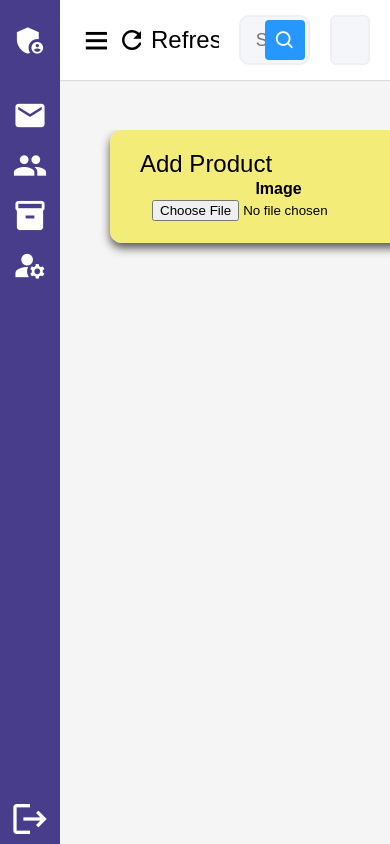
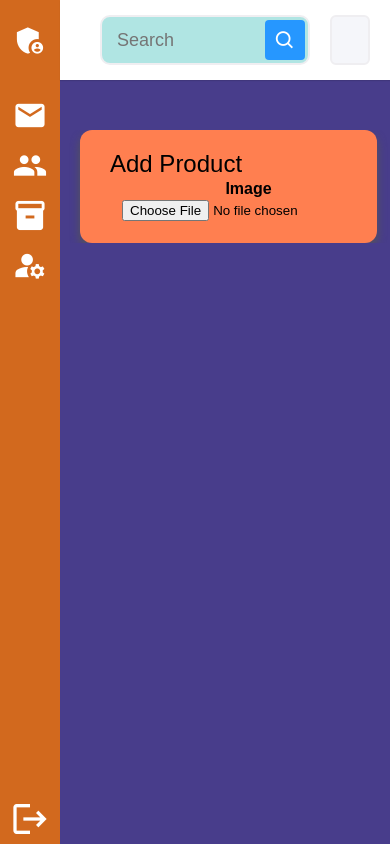
Before and after one commit to The-ARJ/FlipBook, a Django app: page /add in a window 390 px wide. Run offline with Django 4.2, Linux system fonts and the light colour scheme.

```diff
--- a/static/css/dashboard.css
+++ b/static/css/dashboard.css
@@ -8,16 +8,18 @@
 html, body {
    height: 100%;
    margin: 0em;
+  background-color: darkslateblue;
 }
 #outerDivWrapper, #outerDiv {
    height: 100%;
    margin: 0em;
+
 }
 .sidebar{
   position: fixed;
   height: 100%;
   width: 240px;
-  background: darkslateblue;
+  background: chocolate;
   transition: all 0.5s ease;
 }
 .sidebar.active{
@@ -86,7 +88,7 @@ html, body {
 }
 .home-section{
   position: relative;
-  background: #f5f5f5;
+  background: darkslateblue;
   min-height: 100vh;
   width: calc(100% - 240px);
   left: 240px;
@@ -100,7 +102,7 @@ html, body {
   display: flex;
   justify-content: space-between;
   height: 80px;
-  background: #fff;
+  background: white;
   align-items: center;
   position: fixed;
   width: calc(100% - 240px);
@@ -121,7 +123,8 @@ html, body {
   font-weight: 500;  cursor: pointer;
 
 
-}.home-section nav .sidebar-button a {
+}
+.home-section nav .sidebar-button a {
   display: flex;
   align-items: center;
   font-size: 24px;
@@ -133,7 +136,9 @@ color: greenyellow;
 }
 
 
+
 nav .sidebar-button i{
+
   font-size: 35px;
   margin-right: 10px;
 }
@@ -141,7 +146,7 @@ nav .sidebar-button i{
   position: relative;
   height: 50px;
   max-width: 550px;
-  width: 30%;
+  width: 60%;
   margin: 0 20px;
 }
 
@@ -149,7 +154,7 @@ nav .search-box input{
   height: 100%;
   width: 100%;
   outline: none;
-  background: #F5F6FA;
+  background: #b0e5e3;
   border: 2px solid #EFEEF1;
   border-radius: 10px;
   font-size: 18px;
@@ -168,8 +173,7 @@ nav .search-box .bx-search{
   text-align: center;
   color: #fff;
   font-size: 22px;
-    cursor: pointer;
-
+  cursor: pointer;
 }
 .home-section nav .profile-details{
   display: flex;
@@ -288,7 +292,7 @@ nav .profile-details i{
 /* left box */
 .home-content .sales-boxes .recent-sales{
   width: 100%;
-  background: #f3ec78;
+  background:coral;
   padding: 20px 30px;
   margin: 0 50px;
   border-radius: 12px;
@@ -474,10 +478,31 @@ th{
 }
 @media (max-width: 550px) {
   .overview-boxes .box{
-    width: 100%;
+    width: 10%;
     margin-bottom: 15px;
   }
   .sidebar.active ~ .home-section nav .profile-details{
-    display: none;
+
   }
+
+  .home-content .sales-boxes .recent-sales{
+  width: 90%;
+  background:coral;
+  padding: 20px 30px;
+  margin: 0 20px;
+  border-radius: 12px;
+  box-shadow: 0 5px 10px #555555;
+
 }
+  .home-section nav .search-box{
+  position: relative;
+  height: 50px;
+  max-width: 500px;
+  width: 90%;
+  margin: 0 20px;
+}
+  .home-section nav .sidebar-button{
+display: none;
+
+}
+}
```
Also changed, not shown: templates/authentication/contact.html (+5 -2 lines), static/assets/product_images/51ESY7nYzNL._SY346__XRVDaFl.jpg (added), static/assets/product_images/51xVQKacAWS._SY346_.jpg (added).
